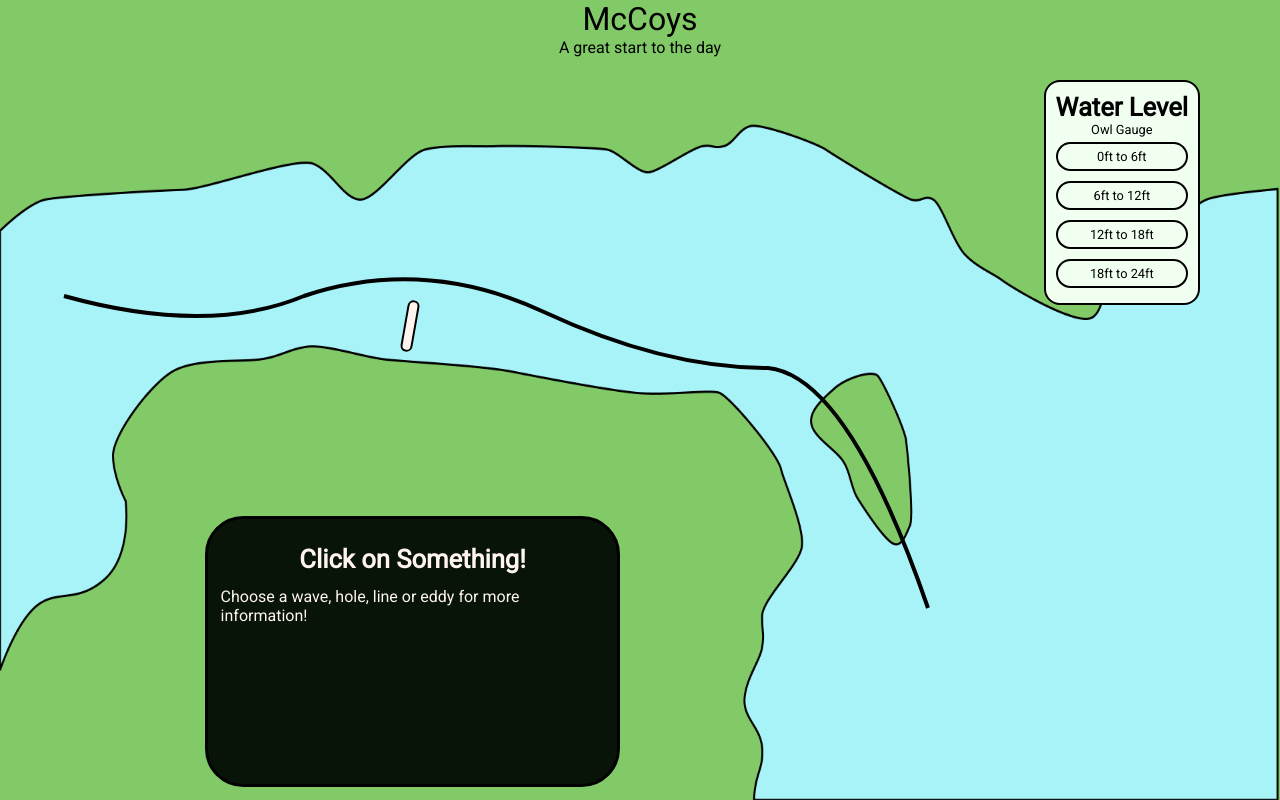
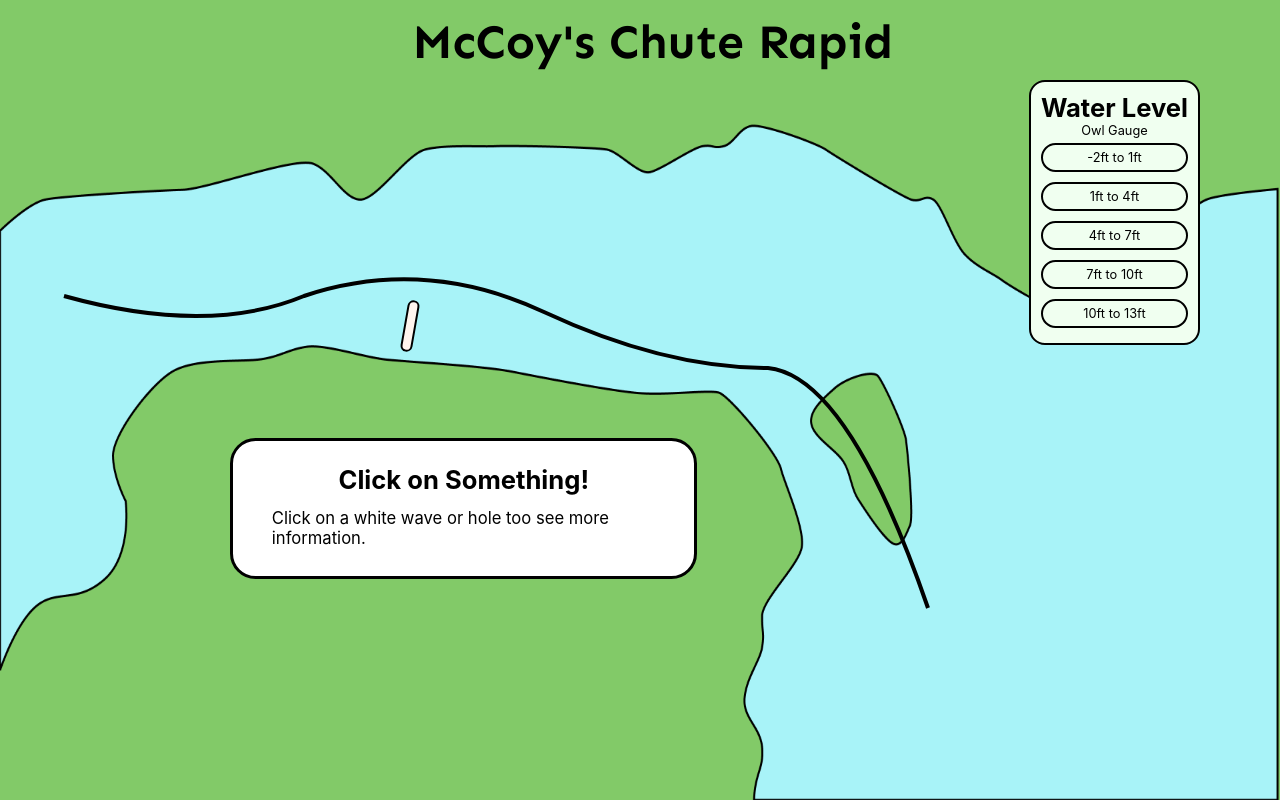
Before and after one commit to JeffThorslund/Bent-Shaft-Maps, a React (Create React App) app: page / in a window 1280 px wide. Built offline with nearby package versions, Linux system fonts and the light colour scheme.

Commit message:
Styling
User interface needed better visual appearence

```diff
--- a/public/index.html
+++ b/public/index.html
@@ -15,7 +15,7 @@
       user's mobile device or desktop. See https://developers.google.com/web/fundamentals/web-app-manifest/
     -->
     <link rel="manifest" href="%PUBLIC_URL%/manifest.json" />
-    <link href="https://fonts.googleapis.com/css?family=Roboto&display=swap" rel="stylesheet">
+    <link href="https://fonts.googleapis.com/css?family=Raleway|Sen:400,700,800&display=swap" rel="stylesheet">
     <!--
       Notice the use of %PUBLIC_URL% in the tags above.
       It will be replaced with the URL of the `public` folder during the build.
--- a/src/App.css
+++ b/src/App.css
@@ -1,7 +1,3 @@
-.App {
-  font-family: "Roboto", sans-serif;
-}
-
 #gauge {
   position: absolute;
   right: 10vh;
--- a/src/App.js
+++ b/src/App.js
@@ -15,7 +15,7 @@ const App = () => {
   return (
     <div className="App">
       <Rapid
-        name="McCoys"
+        name="McCoy's Chute Rapid"
         desc="A great start to the day"
         map={McCoysMap}
         level={level}
@@ -23,8 +23,9 @@ const App = () => {
         hydraulics={[
           {
             //Phils Hole
-            name: "phils-hole",
-            desc: "a big scary thing",
+            name: "Phil's Hole",
+            desc:
+              "Phil's Hole is the first hole on the Ottawa River at the top of McCoys. At high water, the hole is not present, only a large surf wave. At lower water levels, a large hole is formed with a tongue a little left of centre.",
             top: "40vh",
             left: "30vw",
             height: "1vh",
@@ -34,8 +35,8 @@ const App = () => {
           },
           {
             //Sattlers
-            name: "sattlers",
-            desc: "punch it of you want",
+            name: "Sattler's Hole",
+            desc: "This wave is at the center of the river. Make sure to clip it when threading the needle!",
             top: "31vh",
             left: "25vw",
             height: "1vh",
@@ -45,8 +46,8 @@ const App = () => {
           },
           {
             //Baby Face
-            name: "baby-face",
-            desc: "surfs upj",
+            name: "Baby Face",
+            desc: "Fantastic Beginner surf wave for learning the basics.",
             top: "63vh",
             left: "64vw",
             height: "1vh",
@@ -55,7 +56,6 @@ const App = () => {
             range: [3, 20]
           }
         ]}
-
         lines={[
           {
             name: "Thread The Needle",
@@ -66,13 +66,12 @@ const App = () => {
             q 18,5 30,0
             q 15,-5 30,2
             t 28,7
-            q 10,1 20,30
-          "
+            q 10,1 20,30"
                 stroke="black"
                 stroke-width="0.5"
               />
             ),
-            range: [0, 20]
+            range: [0, 5]
           }
         ]}
       />
--- a/src/components/Display.css
+++ b/src/components/Display.css
@@ -1,24 +1,30 @@
 .display-wrapper{
     position: absolute;
-    height: 30vh;
+    height: auto;
     width: 30vw;
-    bottom: 0vh;
+    top: 50vh;
     left: 15vw;
-    margin: 1vw;
-    padding: 1vw;
+    margin: 3vw;
+    padding-left: 3vw;
+    padding-right: 3vw;
+    padding-top: 1.8vw;
+    padding-bottom: 2.2vw;
 
     border: solid 3px black;
-    border-radius: 3vw;
+    border-radius: 2vw;
 
-    background-color: rgb(8, 20, 7);
+    background-color: white;
 }
 
 .display-wrapper #title{
     text-align: center;
-    color: seashell;
-    padding: 1vw;
+    color: black;
+
+    padding-bottom: 1vw;
+    font-size: 2vw;
 }
 
 .display-wrapper #desc{
-    color: seashell;
+    color: black;
+    font-size: 1.3vw;
 }
--- a/src/components/Rapid.css
+++ b/src/components/Rapid.css
@@ -9,20 +9,22 @@
     position: absolute;
     left: 50%;
     transform: translate(-50%, 0%);
+    margin: 1vw;
+
 }
 
 #rapid-name{
     text-align: center;
-    font-size: 2em;
+    font-size: 3em;
+    font-weight: bold;
+    font-family: 'Sen', sans-serif;
 }
 
 #rapid-desc{
     text-align: center;
+    font-size: 1.5em;
+    font-family: 'Raleway', sans-serif;
 }
-
-
-
-
 
 .line{
     position: absolute;
--- a/src/components/Rapid.js
+++ b/src/components/Rapid.js
@@ -10,7 +10,7 @@ const Rapid = props => {
   //Hold state of what is shown in display box
   const [title, setTitle] = useState("Click on Something!");
   const [description, setDescription] = useState(
-    "Choose a wave, hole, line or eddy for more information!"
+    "Click on a white wave or hole too see more information."
   );
 
   //set disply box state to title and desc
@@ -71,7 +71,6 @@ const Rapid = props => {
     <div>
       <div id="header">
         <div id="rapid-name">{props.name}</div>
-        <div id="rapid-desc">{props.desc}</div>
       </div>
 
       {lineArray}
--- a/src/components/WaterLevel.js
+++ b/src/components/WaterLevel.js
@@ -8,8 +8,8 @@ const WaterLevel = props => {
     props.selectLevel(newLevel);
   };
 
-  const increment = 6; //Change this to change what guage increments
-  const range = [0, 20]; //Indicates minimum and maximum yearly river levels
+  const increment = 3; //Change this to change what guage increments
+  const range = [-2, 13]; //Indicates minimum and maximum yearly river levels
 
   let levelMarker = [];
 
```
